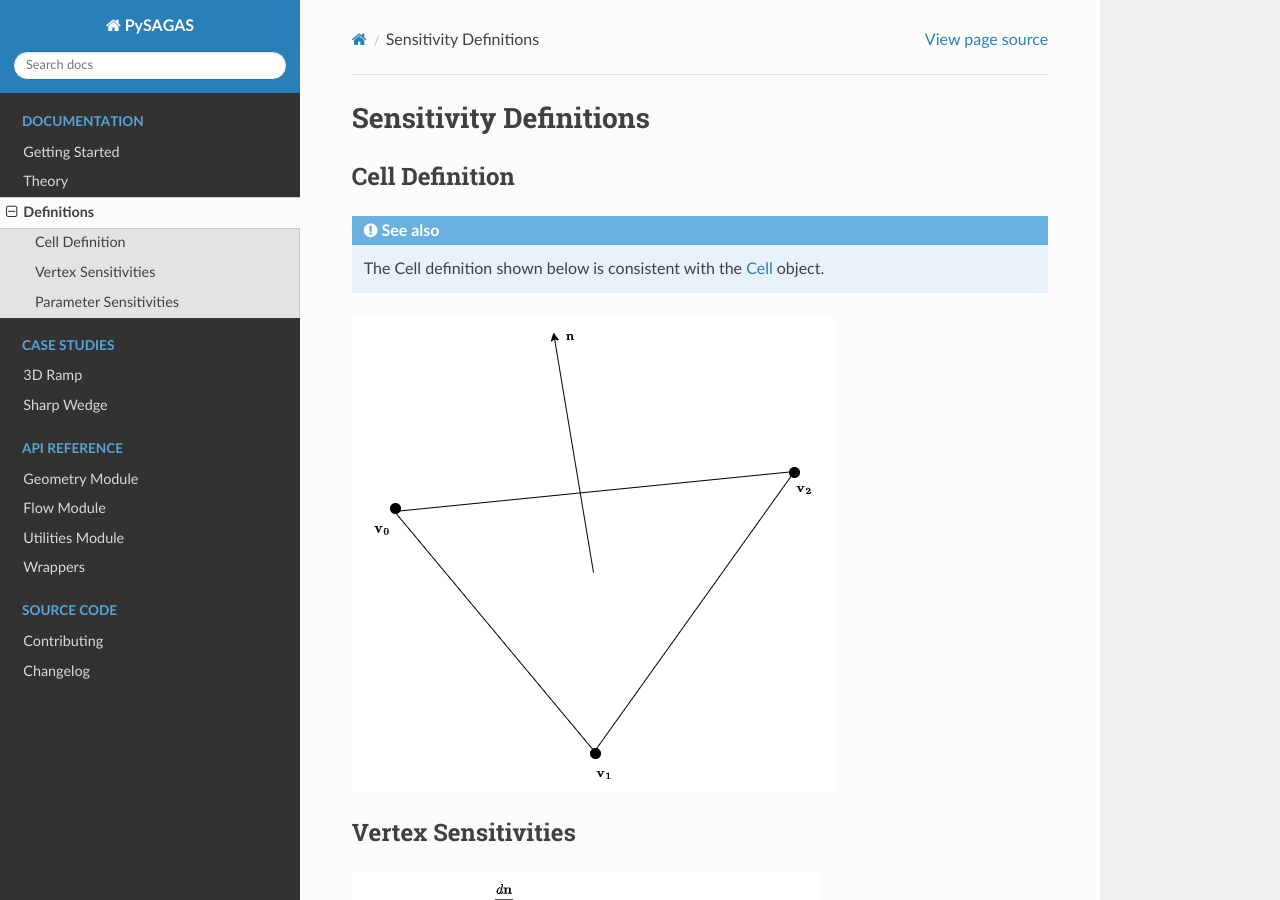
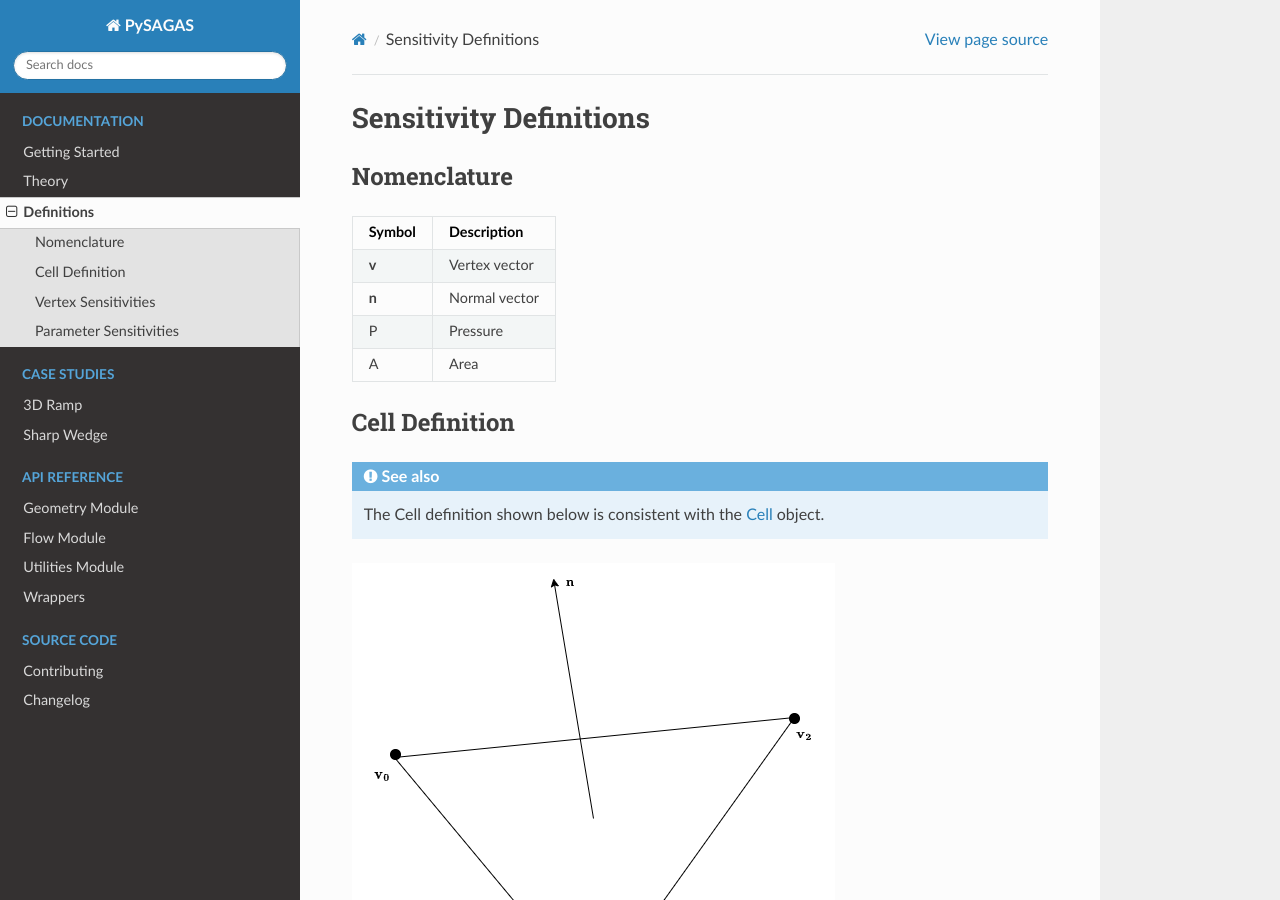
Before and after one commit to kieran-mackle/pysagas, a Sphinx documentation site: the page built from docs/source/documentation/definitions.md, in a window 1280 px wide and 900 px high. Built offline with Sphinx 7.4.7 and the Read the Docs theme 2.0.0, drawn with Linux system fonts in a browser that asks for light colours.

Commit message:
docs(definitions.md): added nomenclature table

```diff
--- a/docs/source/documentation/definitions.md
+++ b/docs/source/documentation/definitions.md
@@ -1,4 +1,14 @@
 # Sensitivity Definitions
+
+
+## Nomenclature
+| Symbol | Description |
+| ------ | ----------- |
+| **v** | Vertex vector |
+| **n** | Normal vector |
+| P | Pressure |
+| A | Area |
+
 
 ## Cell Definition
 
```
